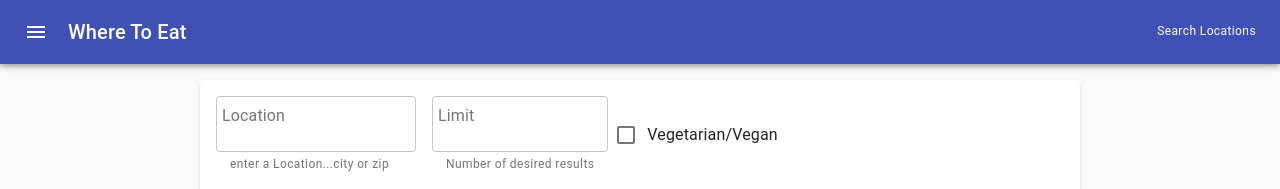
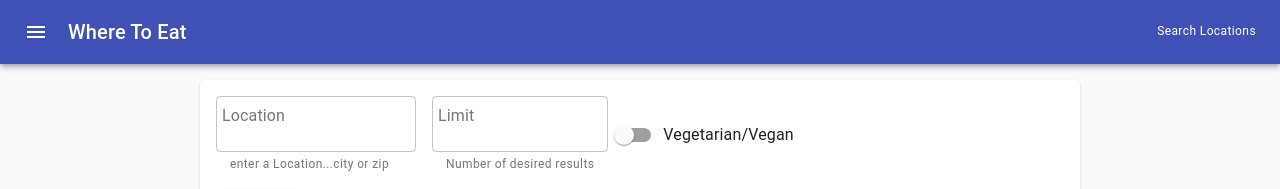
Before and after one commit to gjblythe/where-to-eat, a React (Create React App) app in the folder src/client/: page / in a window 1280 px wide. Shown: the top 189 px of the page. Built offline with nearby package versions, Linux system fonts and the light colour scheme.

Commit message:
Swtich added

```diff
--- a/package.json
+++ b/package.json
@@ -14,7 +14,7 @@
   "devDependencies": {
     "@types/express": "^4.17.8",
     "@types/node-fetch": "^2.5.7",
-    "nodemon": "^2.0.4",
+    "nodemon": "^2.0.5",
     "ts-node": "^8.10.2",
     "tslint": "^6.1.3",
     "typescript": "^3.9.7"
--- a/src/client/src/components/search/SearchForm.tsx
+++ b/src/client/src/components/search/SearchForm.tsx
@@ -1,4 +1,4 @@
-import {Button, Checkbox, Container, FormControlLabel, Grid, makeStyles, Paper, TextField, Theme}  from '@material-ui/core';
+import {Button, Container, FormControlLabel, Grid, makeStyles, Paper, Switch, TextField, Theme}  from '@material-ui/core';
 import React, {useState, useEffect} from 'react';
 import {ISearchProps} from '../../domains/locations';
 import { ThemeProvider, withStyles } from '@material-ui/core/styles';
@@ -62,7 +62,7 @@ const searchLocation = () => {
             />
             <FormControlLabel
               control={
-            <Checkbox
+            <Switch
               color={'primary'}
               onChange={updateCategory}
             />}
```
Also changed, not shown: 2 other files (tests, documents, lock files or other folders).
